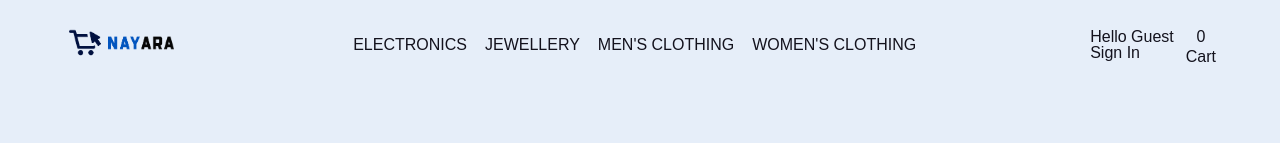
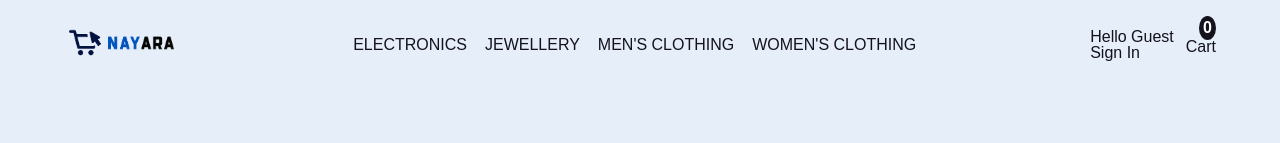
Before and after one commit to sree-lakshmi-n/nayara-shopping-website, a React (Create React App) app: page / in a window 1280 px wide. Shown: the top 143 px of the page. Built offline with nearby package versions, Linux system fonts and the light colour scheme; no server answers; a web font is replaced by a local one.

Commit message:
cart icon styling

```diff
--- a/src/components/NavOptions/NavOptions.css
+++ b/src/components/NavOptions/NavOptions.css
@@ -9,3 +9,40 @@
   gap: 0.4rem;
   cursor: pointer;
 }
+.nav-option-item {
+  position: relative;
+}
+.cart-icon {
+  padding: 0.8rem;
+  transition: all 0.3s;
+  -webkit-transition: all 0.3s;
+  -moz-transition: all 0.3s;
+  -ms-transition: all 0.3s;
+  -o-transition: all 0.3s;
+}
+.cart-icon ion-icon {
+  width: 3.2rem;
+  height: 3.2rem;
+}
+.cart-total {
+  position: absolute;
+  right: 0;
+  bottom: 75%;
+  background-color: var(--dark-shade);
+  padding: 0.4rem;
+  border-radius: 50%;
+  -webkit-border-radius: 50%;
+  -moz-border-radius: 50%;
+  -ms-border-radius: 50%;
+  -o-border-radius: 50%;
+  font-weight: var(--font-bold);
+  color: var(--light-shade);
+}
+.cart-icon:hover {
+  background-color: var(--light-shade);
+  border-radius: 50%;
+  -webkit-border-radius: 50%;
+  -moz-border-radius: 50%;
+  -ms-border-radius: 50%;
+  -o-border-radius: 50%;
+}
```
